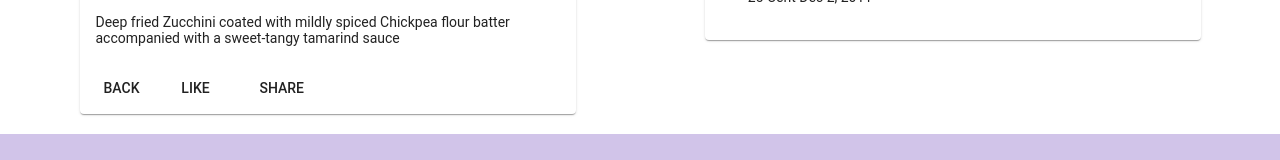
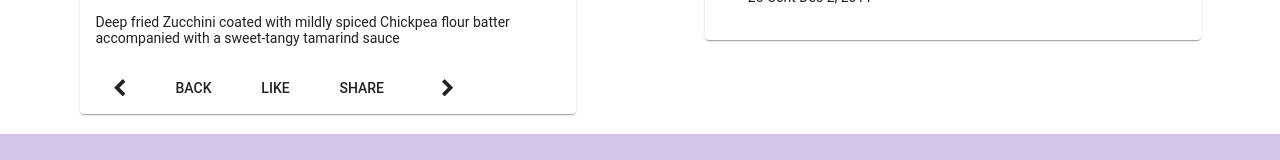
Before and after one commit to zorgonide/conFusion-Angular, an Angular app: page /dishdetail/1 in a window 1280 px wide. Shown: the part 948-1108 px from the top of the page. Built offline with nearby package versions, Linux system fonts and the light colour scheme.

Commit message:
RxJS Part 2

```diff
--- a/src/app/dishdetail/dishdetail.component.html
+++ b/src/app/dishdetail/dishdetail.component.html
@@ -19,9 +19,12 @@
                 <p>{{dish.description}}</p>
             </mat-card-content>
             <mat-card-actions>
+                <button mat-button [routerLink]="['/dishdetail', prev]"><span class="fa fa-chevron-left fa-lg"></span></button>
                 <button mat-button (click)="goBack()">BACK</button>
                 <button mat-button>LIKE</button>
                 <button mat-button>SHARE</button>
+                <span class="flex-spacer"></span>
+                <button mat-button [routerLink]="['/dishdetail', next]"><span class="fa fa-chevron-right fa-lg"></span></button>
             </mat-card-actions>
         </mat-card>
     </div>
--- a/src/app/dishdetail/dishdetail.component.ts
+++ b/src/app/dishdetail/dishdetail.component.ts
@@ -1,7 +1,7 @@
 import { Component, OnInit, Input } from '@angular/core';
 import { Dish } from '../shared/dish';
 import { DishService } from '../services/dish.service';
-
+import { switchMap } from 'rxjs/operators';
 import { Params, ActivatedRoute } from '@angular/router';
 import { Location } from '@angular/common';
 @Component({
@@ -12,15 +12,24 @@
 export class DishdetailComponent implements OnInit {
 
   dish: Dish;
+  dishIds: string[];
+  prev: string;
+  next: string;
 
   constructor(private dishservice: DishService,
     private route: ActivatedRoute,
     private location: Location) { }
 
   ngOnInit() {
-    const id = this.route.snapshot.params['id'];
-    this.dishservice.getDish(id)
-    .subscribe(dish => this.dish = dish);
+    this.dishservice.getDishIds().subscribe(dishIds => this.dishIds = dishIds);
+    this.route.params.pipe(switchMap((params: Params) => this.dishservice.getDish(params['id'])))
+    .subscribe(dish => { this.dish = dish; this.setPrevNext(dish.id); });
+  }
+
+  setPrevNext(dishId: string) {
+    const index = this.dishIds.indexOf(dishId);
+    this.prev = this.dishIds[(this.dishIds.length + index - 1) % this.dishIds.length];
+    this.next = this.dishIds[(this.dishIds.length + index + 1) % this.dishIds.length];
   }
 
   goBack(): void {
--- a/src/app/services/dish.service.ts
+++ b/src/app/services/dish.service.ts
@@ -18,4 +18,7 @@
   getFeaturedDish(): Observable<Dish> {
     return of(DISHES.filter((dish) => dish.featured)[0]).pipe(delay(2000));
   }
+  getDishIds(): Observable<string[] | any> {
+    return of(DISHES.map(dish => dish.id ));
+  }
 }
```
